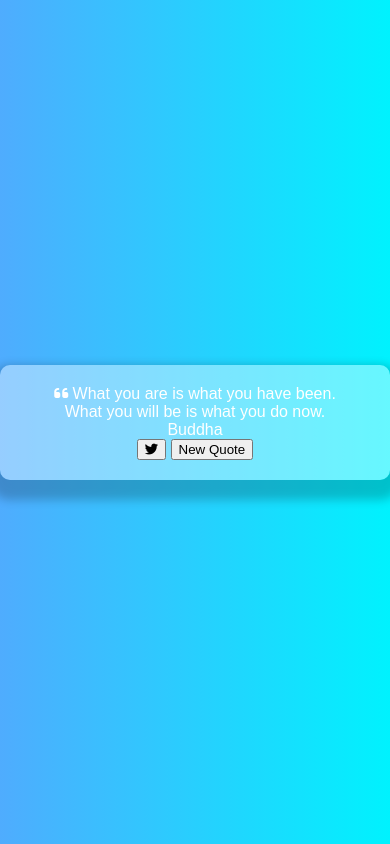
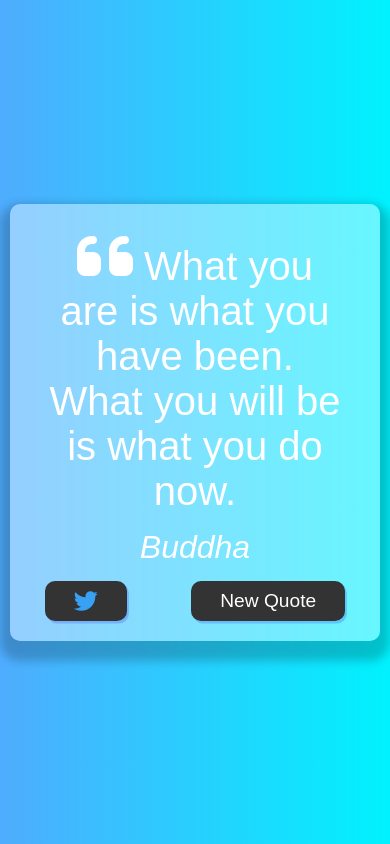
Before and after one commit to tomek-m-coder/Quote-Generator, a plain HTML site: page index.html in a window 390 px wide. Drawn offline with Linux system fonts and the light colour scheme; no server answers.

Commit message:
Add files via upload

```diff
--- a/script.js
+++ b/script.js
@@ -0,0 +1,16 @@
+let apiQuotes = [];
+
+// Get Quotes From API
+async function getQuotes() {
+
+    const apiUrl = 'https://jacintodesign.github.io/quotes-api/data/quotes.json';
+    try {
+         const response = await fetch(apiUrl);
+         apiQuotes = await response.json();
+         console.log(apiQuotes);
+    }catch(error){
+// catch error here
+    }
+}
+//on load
+getQuotes();
--- a/styles.css
+++ b/styles.css
@@ -20,3 +20,63 @@ body {
      box-shadow:0 10px 10px 10px rgba( 0, 0, 0, 0.2);
      text-align: center;
 }
+.quote-text{
+    font-size:2.75rem;
+}
+.long-quote{
+    font-size:2rem;
+}
+.fa-quote-left{
+    font-size:4rem;
+}
+.quote-author{
+    margin-top:15px;
+    font-size:2rem;
+    font-weight:400;
+    font-style:italic;
+}
+.button-container{
+    margin-top:15px;
+    display:flex;
+    justify-content: space-between;
+}
+button{
+    cursor:pointer;
+    font-size:1.2rem;
+    height:2.5rem;
+    border:none;
+    border-radius: 10px;
+    color:#fff;
+    background-color:#333;
+    outline: none;
+    padding: 0.5rem 1.8rem;
+    box-shadow: 0.12rem 0.15rem rgba(29, 25, 235, 0.2);
+}
+button:hover{
+    box-shadow: 0.12rem 0.15rem rgba(29, 25, 235, 0.2);
+    filter: drop-shadow(3px 3px 7px #2a45e2);
+    filter: brightness(150%);
+}
+button:active{
+    transform: translate(0, 0.3rem);
+    box-shadow: 0.12rem 0.15rem rgba(29, 25, 235, 0.2);
+
+    filter:invert(90%)
+
+}
+.twitter-button{
+color:#38a1f3;
+}
+.fa-twitter{
+    font-size:1.5rem;
+}
+
+/* Media Query: Tablet or Smaller */
+@media screen  and (max-width:1000px) {
+    .quote-container{
+        margin:auto 10px;
+    }
+    .quote-text{
+        font-size:2.5rem;
+    }
+}
```
